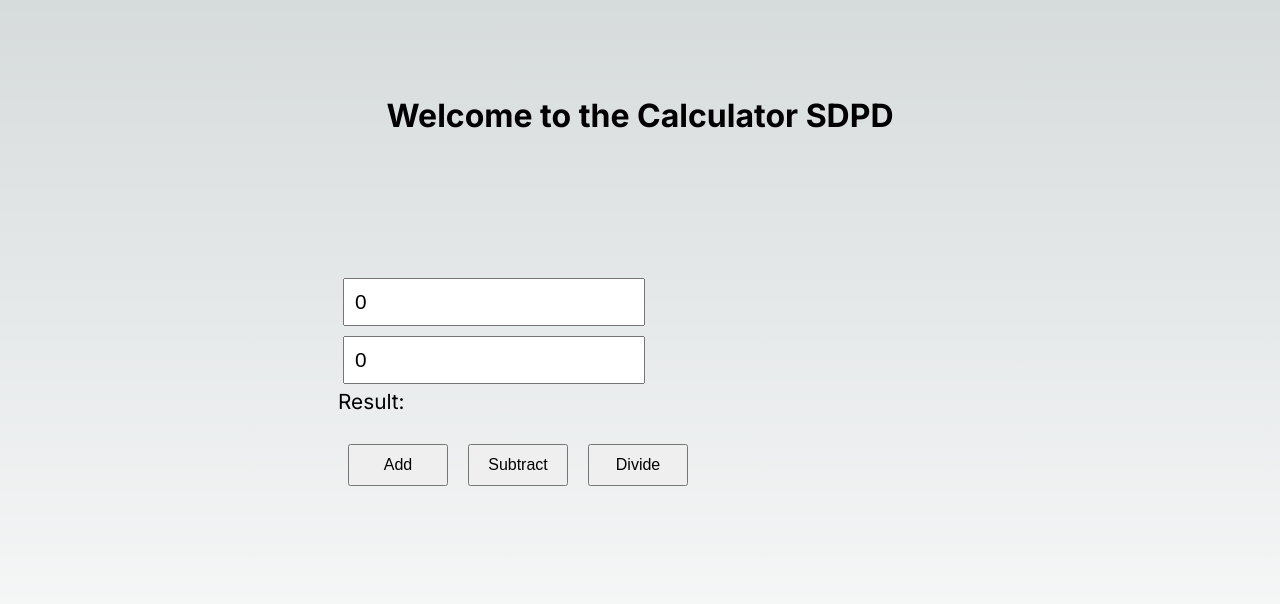
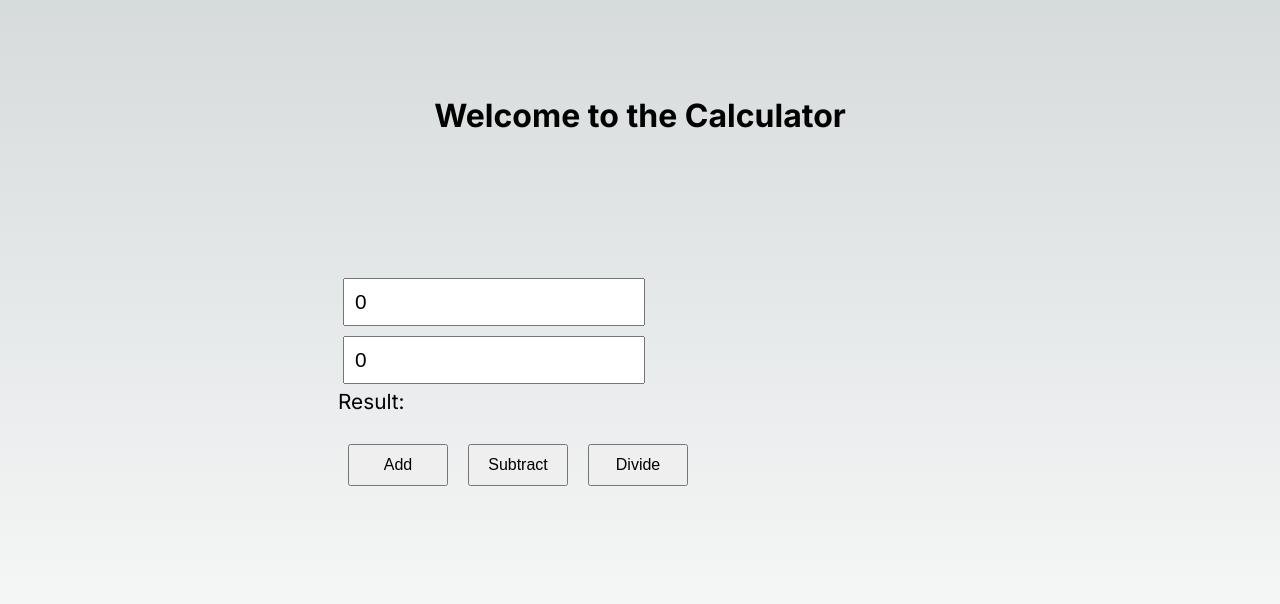
Before and after one commit to NoobCodeZZ/the-open-source-calculator, a Next.js app: page / in a window 1280 px wide. Shown: the top 604 px of the page. Built offline with nearby package versions, Linux system fonts and the light colour scheme.

Commit message:
Update page.js

```diff
--- a/src/app/page.js
+++ b/src/app/page.js
@@ -4,7 +4,7 @@ import Calculator from '@/components/calculator/Calculator'
 export default function Home() {
   return (
     <main className={styles.main}>
-      <h1>Welcome to the Calculator   SDPD</h1>
+      <h1>Welcome to the Calculator</h1>
       <Calculator />
     </main>
   )
```
